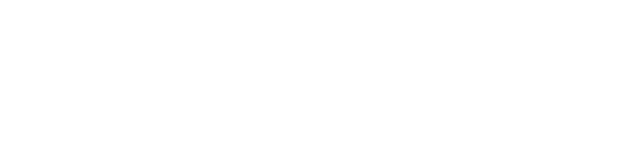
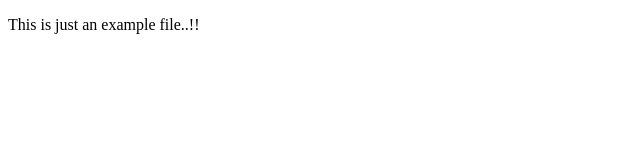
Before and after one commit to danwellman/encoda, a website: page dist-test.html in a window 1280 px wide. Shown: the whole page, without its empty margins (0-640 px from the left). Drawn offline with Linux system fonts and the light colour scheme.

Commit message:
Update dist-test.html
Added something to dist-test.html file.

```diff
--- a/dist-test.html
+++ b/dist-test.html
@@ -8,5 +8,6 @@
     <script>
         console.log(encoda);
     </script>
+    <p>This is just an example file..!!</p>
 </body>
 </html>
```
